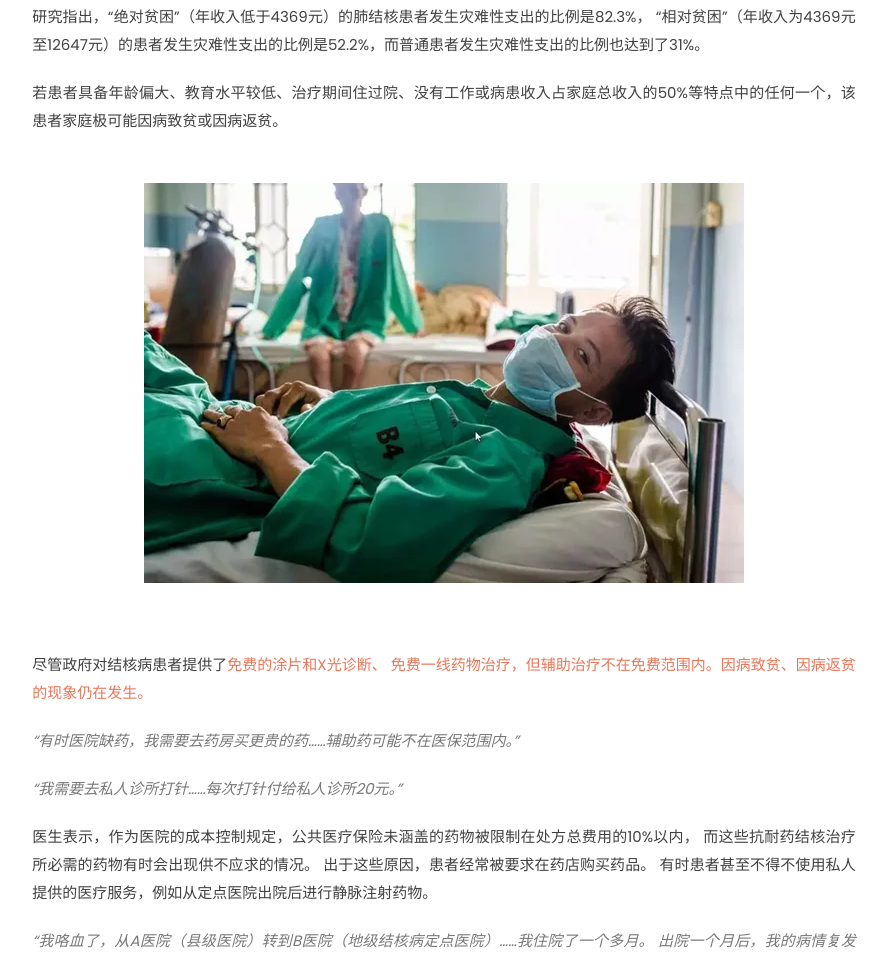
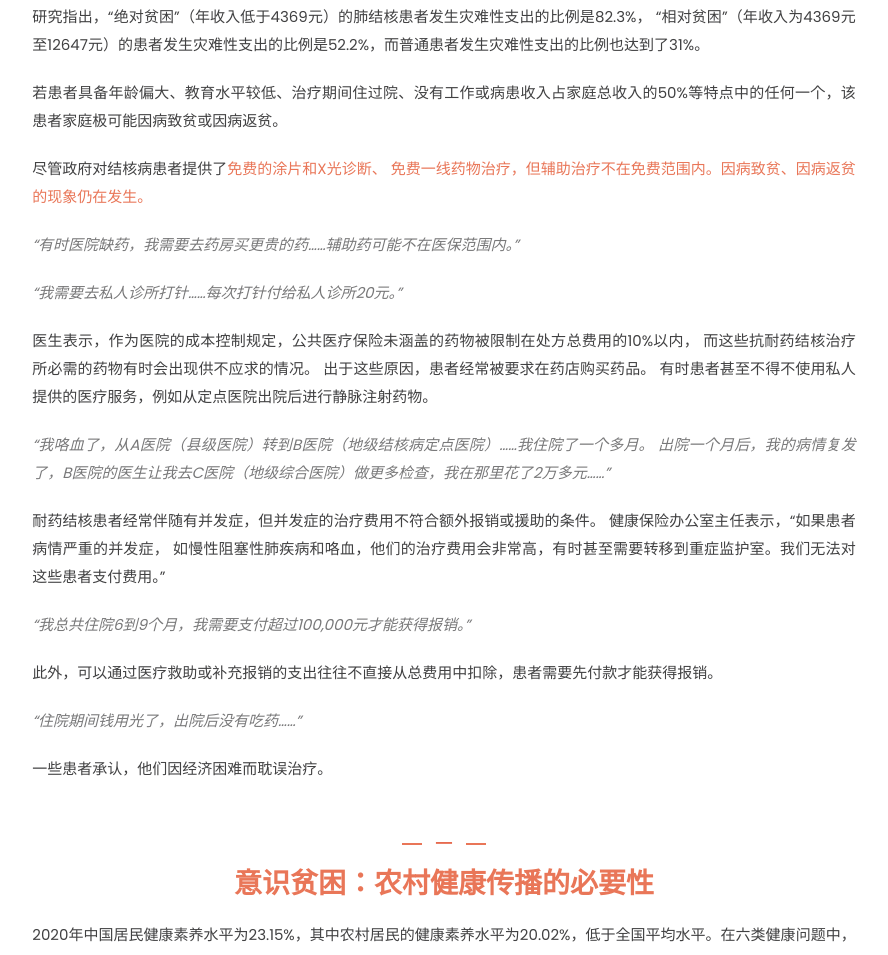
Before and after one commit to wzq08/wzq08.github.io, a plain HTML site: page about-us.html in a window 1280 px wide. Shown: the part 795-1750 px from the top of the page, without its empty margins (196-1084 px from the left). Drawn offline with Linux system fonts and the light colour scheme.

Commit message:
Update about-us.html

```diff
--- a/about-us.html
+++ b/about-us.html
@@ -130,9 +130,7 @@
                     </p>
                     <p align="justify">若患者具备年龄偏大、教育水平较低、治疗期间住过院、没有工作或病患收入占家庭总收入的50%等特点中的任何一个，该患者家庭极可能因病致贫或因病返贫。
                     </p>
-                    <p>&nbsp;</p>
-                    <img src="assets/img/patient.jpg"/>
-                    <p>&nbsp;</p>
+
                     <p align="justify">尽管政府对结核病患者提供了<span style="color:#E97658">免费的涂片和X光诊断、
                         免费一线药物治疗，但辅助治疗不在免费范围内。因病致贫、因病返贫的现象仍在发生。</span></p>
                     <p align="justify" style="color:#787879;"><i>“有时医院缺药，我需要去药房买更贵的药……辅助药可能不在医保范围内。”</i></p>
```
